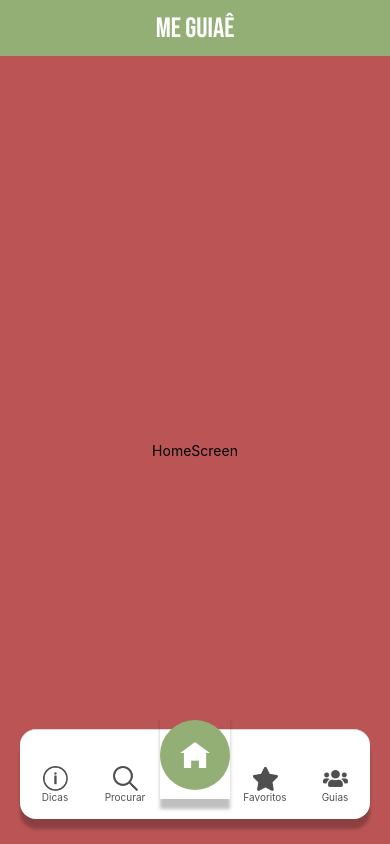
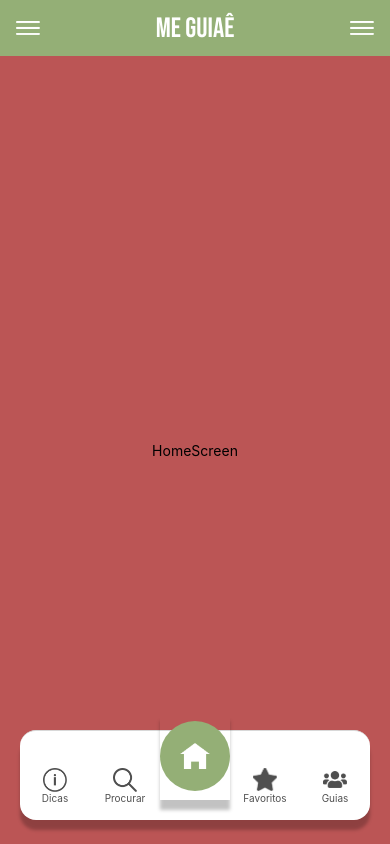
Before and after one commit to leopsousaa/Me-Guia-, a React Native app: screen / in a window 390 px wide. Built offline with nearby package versions, Linux system fonts and the light colour scheme.

Commit message:
header update

```diff
--- a/src/components/Header/Header.js
+++ b/src/components/Header/Header.js
@@ -1,5 +1,5 @@
 import React from "react";
-import { Text, StyleSheet, SafeAreaView } from "react-native";
+import { Text, StyleSheet, SafeAreaView, Image } from "react-native";
 
 import Constants from "expo-constants";
 import { StatusBar } from "expo-status-bar";
@@ -21,16 +21,33 @@ const Header = () => {
     return (
       <SafeAreaView style={styles.header}>
         <StatusBar translucent barStyle="dark-content" />
+        <Image
+          source={require("../../../assets/icons/hamburguer-menu.png")}
+          resizeMode="contain"
+          style={{
+            width: RoundPixel(24),
+            height: RoundPixel(24),
+            left: RoundPixel(16),
+          }}
+        />
         <Text
           style={{
             fontFamily: "BebasNeue-Regular",
             fontSize: 28,
-            textAlign: "center",
             color: PALLET.light,
           }}
         >
           Me Guiaê
         </Text>
+        <Image
+          source={require("../../../assets/icons/hamburguer-menu.png")}
+          resizeMode="contain"
+          style={{
+            width: RoundPixel(24),
+            height: RoundPixel(24),
+            right: RoundPixel(16),
+          }}
+        />
       </SafeAreaView>
     );
   }
@@ -40,7 +57,9 @@ const styles = StyleSheet.create({
   header: {
     height: RoundPixel(56) + RoundPixel(Constants.statusBarHeight),
     backgroundColor: PALLET.primaryColor,
-    justifyContent: "center",
+    justifyContent: "space-between",
+    alignItems: "center",
+    flexDirection: "row",
   },
 });
 export default Header;
--- a/src/navigations/tabs.js
+++ b/src/navigations/tabs.js
@@ -54,7 +54,7 @@ const TabsNavigator = () => {
         },
         tabBarStyle: {
           position: "absolute",
-          bottom: RoundPixel(25),
+          bottom: RoundPixel(24),
           left: RoundPixel(20),
           right: RoundPixel(20),
           elevation: 0,
@@ -81,8 +81,8 @@ const TabsNavigator = () => {
                 source={require("../../assets/icons/icon-tip.png")}
                 resizeMode="contain"
                 style={{
-                  width: RoundPixel(25),
-                  height: RoundPixel(25),
+                  width: RoundPixel(24),
+                  height: RoundPixel(24),
                   tintColor: focused ? PALLET.primaryColor : PALLET.secondColor,
                 }}
               />
@@ -114,8 +114,8 @@ const TabsNavigator = () => {
                 source={require("../../assets/icons/icon-search.png")}
                 resizeMode="contain"
                 style={{
-                  width: RoundPixel(25),
-                  height: RoundPixel(25),
+                  width: RoundPixel(24),
+                  height: RoundPixel(24),
                   tintColor: focused ? PALLET.primaryColor : PALLET.secondColor,
                 }}
               />
@@ -165,8 +165,8 @@ const TabsNavigator = () => {
                 source={require("../../assets/icons/icon-favorite.png")}
                 resizeMode="contain"
                 style={{
-                  width: RoundPixel(25),
-                  height: RoundPixel(25),
+                  width: RoundPixel(24),
+                  height: RoundPixel(24),
                   tintColor: focused ? PALLET.primaryColor : PALLET.secondColor,
                 }}
               />
@@ -198,8 +198,8 @@ const TabsNavigator = () => {
                 source={require("../../assets/icons/icon-guide.png")}
                 resizeMode="contain"
                 style={{
-                  width: RoundPixel(25),
-                  height: RoundPixel(25),
+                  width: RoundPixel(24),
+                  height: RoundPixel(24),
                   tintColor: focused ? PALLET.primaryColor : PALLET.secondColor,
                 }}
               />
@@ -226,7 +226,7 @@ const styles = StyleSheet.create({
       width: 0,
       height: RoundPixel(10),
     },
-    shadowOpacity: 0.25,
+    shadowOpacity: 0.24,
     shadowRadius: 3.5,
     elevation: 5,
   },
```
Also changed, not shown: assets/icons/hamburguer-menu.png (added).
